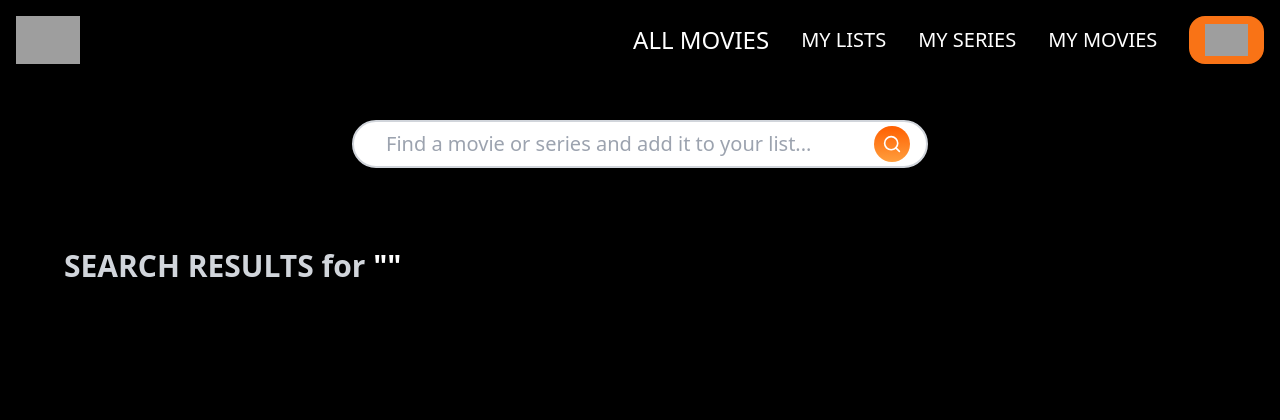
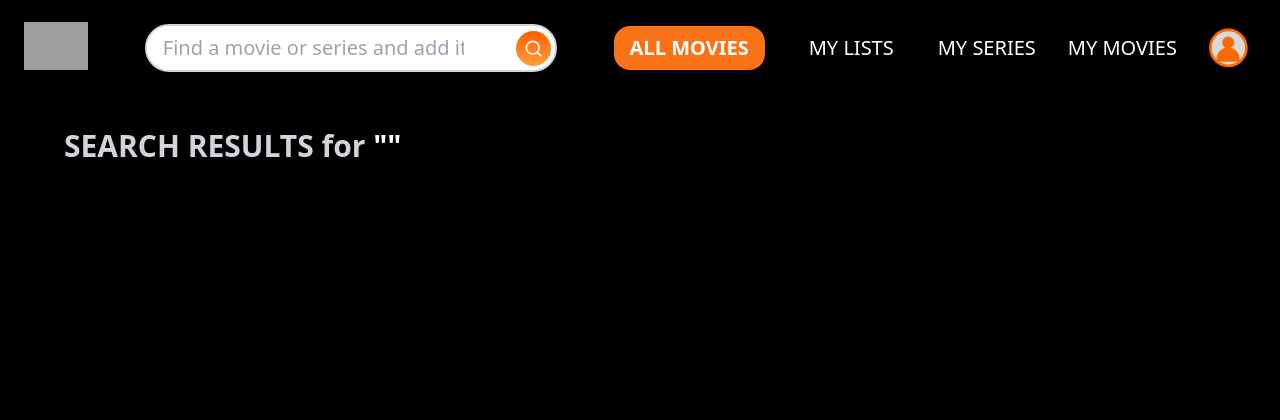
Before and after one commit to markcrh/E-Commerce-Symfony-Project, a Symfony app: template movieMinder/templates/search/results.html.twig in a window 1280 px wide. Shown: the top 420 px of the page. Run offline with Twig, Linux system fonts and the light colour scheme; the template is opened without the code that fills it, so the values that code supplies are empty; style sheets or scripts are compiled from the project's sources; some libraries are stand-ins or nearby versions; grey boxes are pictures that could not be loaded.

Commit message:
added movie list to home, added search bar to user menu, added links to registration pop up at homepage

```diff
--- a/movieMinder/src/Controller/HomeController.php
+++ b/movieMinder/src/Controller/HomeController.php
@@ -9,13 +9,16 @@ use Symfony\Bundle\FrameworkBundle\Controller\AbstractController;
 use Symfony\Component\HttpFoundation\Response;
 use Symfony\Component\Routing\Annotation\Route;
 
+
 class HomeController extends AbstractController
 {
     // Show the homepage with the search form
     #[Route('/', name: 'app_home')]
-    public function index(Request $request): Response
+    public function index(Request $request, EntityManagerInterface $entityManager): Response
     {
+        $movies = $entityManager->getRepository(Movie::class)->findBy([], null, 6);
         return $this->render('home/index.html.twig', [
+            'movies' => $movies,
         ]);
     }
     #[Route('/search', name: 'app_movie_search', methods: ['GET'])]
--- a/movieMinder/templates/components/headerUser.html.twig
+++ b/movieMinder/templates/components/headerUser.html.twig
@@ -1,24 +1,34 @@
 <header>
-	<nav class="bg-transparent w-full z-20 top-0 start-0">
-		<div class="w-full flex flex-wrap items-center justify-between mx-auto p-4">
+	<nav class="bg-transparent w-full z-20 top-0 start-0 mt-2">
+		<div class="w-full flex items-center justify-between mx-auto p-4">
+
 			<a href="{{ path('app_home') }}" class="flex items-center space-x-3 rtl:space-x-reverse">
-				<img src="{{ asset('img/logoMovieMinder.svg') }}" class="h-12" alt="MovieMinder Logo">
+				<img src="{{ asset('img/logoMovieMinder.svg') }}" class="h-12 ml-2 -mt-[4px]" alt="MovieMinder Logo">
 			</a>
 
+			<div class="flex items-center mx-auto gap-4 hover:border-orange-500">
+				<form action="/search" method="GET" class="flex w-full bg-white rounded-full border-2 border-gray-300 hover:border-orange-500">
+					<input type="text" name="search" placeholder="Find a movie or series and add it to your list..."
+						   class="w-full bg-white text-xl text-gray-700 placeholder-gray-400 focus:outline-none rounded-l-full py-2 pl-4 pr-12">
+
+					<button type="submit" class="bg-transparent border-none cursor-pointer rounded-r-full p-1">
+						<img src="{{ asset('img/loop.svg') }}" alt="Search" width="40px" class="fill-gray-600">
+					</button>
+				</form>
+			</div>
 			<div class="items-center justify-between hidden w-full md:flex md:w-auto md:order-1 text-white" id="navbar-sticky">
 				<ul class="flex flex-col p-4 md:p-0 mt-4 items-center font-medium border border-gray-100 rounded-lg md:space-x-8 rtl:space-x-reverse md:flex-row md:mt-0 md:border-0">
 					<li>
-						<a href="{{path('app_movie_index')}}">
-							<h2 class="text-white text-2xl">ALL MOVIES</h2>
-
-
+						<a href="{{ path('app_movie_index') }}">
+							<button type="button" class="flex items-center gap-1 text-white bg-orange-500 hover:text-2xl focus:ring-4 focus:outline-none focus:ring-blue-300 font-extrabold rounded-2xl text-xl px-4 py-2 text-center">
+								ALL MOVIES
+							</button>
 						</a>
-
 					</li>
 					<li>
 						<a href="{{ path('user_dashboard') }}" class="text-xl block py-2 px-3 rounded md:bg-transparent
-																					                                  {{ app.request.attributes.get('_route') == 'user_dashboard' ? 'text-orange-500' : 'text-white hover:text-orange-500' }}
-																					                                  md:p-0" aria-current="{{ app.request.attributes.get('_route') == 'user_dashboard' ? 'page' : '' }}">MY LISTS</a>
+                                                                        {{ app.request.attributes.get('_route') == 'user_dashboard' ? 'text-orange-500' : 'text-white hover:text-orange-500' }}"
+						   aria-current="{{ app.request.attributes.get('_route') == 'user_dashboard' ? 'page' : '' }}">MY LISTS</a>
 					</li>
 					<li>
 						<a href="#" class="block text-xl py-2 px-3 rounded text-white hover:text-orange-500 md:p-0">
@@ -27,22 +37,20 @@
 					</li>
 					<li>
 						<a href="{{ path('show_list') }}" class="block text-xl py-2 px-3 rounded text-white hover:text-orange-500 md:p-0
-														{{ app.request.attributes.get('_route') == 'show_list' ? 'text-orange-500' : 'text-white hover:text-orange-500' }}" aria-current="{{ app.request.attributes.get('_route') == 'show_list' ? 'page' : '' }}">MY MOVIES</a>
-
+                                                            {{ app.request.attributes.get('_route') == 'show_list' ? 'text-orange-500' : 'text-white hover:text-orange-500' }}"
+						   aria-current="{{ app.request.attributes.get('_route') == 'show_list' ? 'page' : '' }}">MY MOVIES</a>
 					</li>
-<li
-	class="relative">
-
-	<button id="user-btn" type="button" class="flex items-center gap-1 text-black bg-orange-500 hover:text-2xl focus:ring-4 focus:outline-none focus:ring-blue-300 font-extrabold rounded-2xl text-xl px-4 py-2 text-center">
-		<img src="{{ asset('img/POP.svg') }}" class="h-8" alt="User Icon">
-		{{ app.user.username }}
+					<li class="relative">
+						<button id="user-btn" type="button" class="flex items-center">
+							<img src="{{ asset('img/userCircle1.svg') }}" class="h-10 mr-4" alt="User Icon">
 						</button>
 
-
-	<div id="user-dropdown" class="absolute right-0 mt-2 w-48 bg-white text-black shadow-lg rounded-lg hidden">
-		<ul class="py-2">
+						<div id="user-dropdown" class="absolute right-0 mt-2 w-40 text-lg bg-white opacity-90 text-black shadow-lg rounded-lg hidden">
+							<ul class="py-2 ">
 								<li>
-				<a href="{{ path('app_logout') }}" class="block px-4 py-2 text-sm hover:bg-gray-100">
+									<a href="{{ path('app_logout') }}" class="block px-4 py-2 text-m hover:bg-gray-100">
+										My profile
+										<br>
 										Logout
 									</a>
 								</li>
@@ -56,8 +64,6 @@ var dropdown = document.getElementById('user-dropdown');
 							dropdown.classList.toggle('hidden');
 						});
 					</script>
-
-
 				</ul>
 			</div>
 		</div>
--- a/movieMinder/templates/dashboard/dashboard.html.twig
+++ b/movieMinder/templates/dashboard/dashboard.html.twig
@@ -18,7 +18,7 @@
 			<h2 class="text-white text-2xl">Remember every episode, every movie and stay on top of your viewing habits</h2>
 
 
-				<h2 class="text-black text-2xl text-orange-500">MY MOVIES</h2>
+				<h2 class="text-2xl text-orange-500">MY MOVIES</h2>
 
 <div class="flex flex-wrap justify-center flex-grow w-[85%] gap-5">
 
@@ -50,8 +50,7 @@
 </div>
 
 
-						</div>
-					{%  endfor %}
+
 				</div>
 
 
--- a/movieMinder/templates/search/results.html.twig
+++ b/movieMinder/templates/search/results.html.twig
@@ -8,17 +8,17 @@
     {% endblock %}
 
     <div class="flex flex-col pt-10 pl-16 pr-16 pb-16 gap-20">
-        <div class="flex items-center lg:w-6/12 mx-auto bg-white rounded-full border-2 border-gray-300 hover:border-orange-500 px-4">
-            <div class="flex w-full items-center">
-                <form action="/search" method="GET" class="flex flex-row w-full">
-                    <input type="text" name="search" placeholder="Find a movie or series and add it to your list..."
-                           class="w-full bg-transparent text-xl text-gray-700 placeholder-gray-400 focus:outline-none rounded-full py-2 pl-4 pr-12">
-                    <button type="submit" class="ml-2 bg-transparent border-none cursor-pointer">
-                        <img src="{{ asset('img/loop.svg') }}" alt="Search" width="40px" class="fill-gray-600">
-                    </button>
-                </form>
-            </div>
-        </div>
+{#        <div class="flex items-center lg:w-6/12 mx-auto bg-white rounded-full border-2 border-gray-300 hover:border-orange-500 px-4">#}
+{#            <div class="flex w-full items-center">#}
+{#                <form action="/search" method="GET" class="flex flex-row w-full">#}
+{#                    <input type="text" name="search" placeholder="Find a movie or series and add it to your list..."#}
+{#                           class="w-full bg-transparent text-xl text-gray-700 placeholder-gray-400 focus:outline-none rounded-full py-2 pl-4 pr-12">#}
+{#                    <button type="submit" class="ml-2 bg-transparent border-none cursor-pointer">#}
+{#                        <img src="{{ asset('img/loop.svg') }}" alt="Search" width="40px" class="fill-gray-600">#}
+{#                    </button>#}
+{#                </form>#}
+{#            </div>#}
+{#        </div>#}
 
         <h2 class="font-bold text-3xl text-gray-300">SEARCH RESULTS for <span class="text-white">"{{ searchTerm }}"</span></h2>
 
@@ -42,7 +42,7 @@
     </div>
 
     {% for movie in movies %}
-        <div id="popup-{{ movie.id }}" class="hidden -mt-[67vh] flex flex-wrap items-center justify-center text-neutral-800 mb-[4%] z-10 popup">
+        <div id="popup-{{ movie.id }}" class="hidden -mt-[42vh] flex flex-wrap items-center justify-center text-neutral-800 mb-[4%] z-10 popup">
             <div class="max-w-[50%] w-full">
                 <div class="block rounded-3xl shadow-lg bg-neutral-800">
                     <div class="g-0 lg:flex lg:flex-wrap">
```
Also changed, not shown: movieMinder/migrations/Version20241115100320.php (+36 -36 lines), movieMinder/migrations/Version20241116225205.php (added, +47 -0 lines), movieMinder/src/Controller/ErrorController.php (deleted, +0 -20 lines), movieMinder/templates/home/index.html.twig (+21 -8 lines), movieMinder/public/img/userCircle.svg (added), movieMinder/public/img/userCircle1.svg (added), 2 other files. Lines whose indentation alone changed are shown as unchanged.
